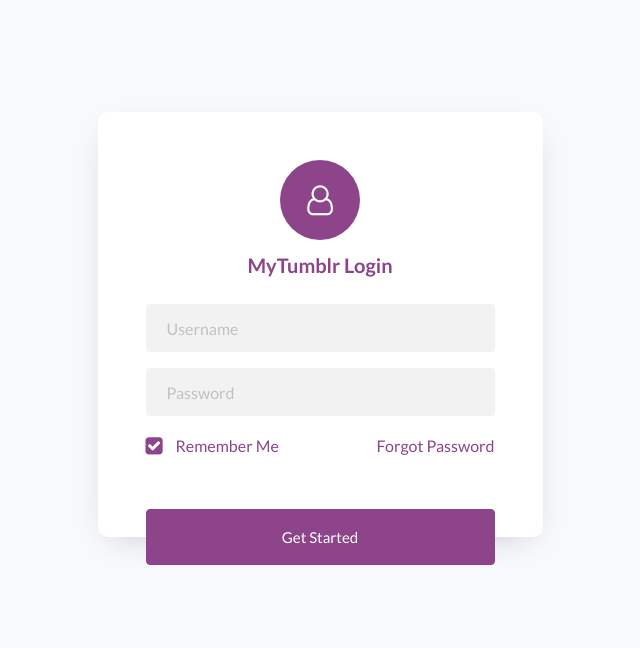
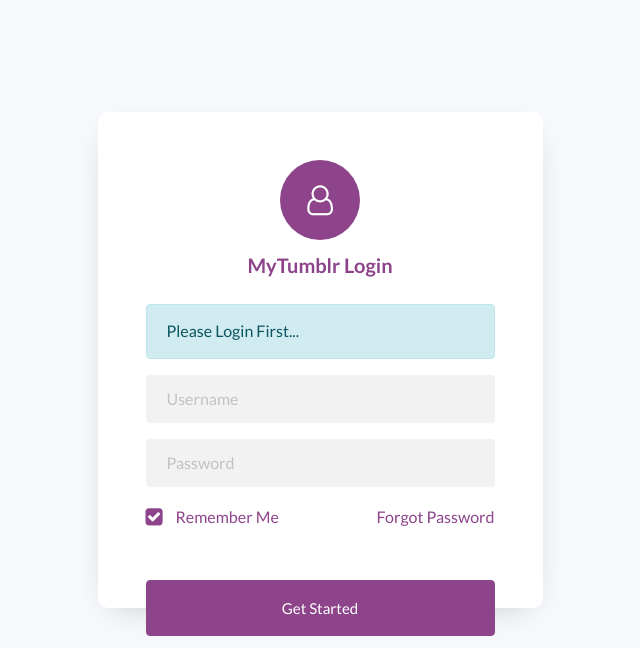
Before and after one commit to alizaRabe/MyTumblr, a PHP site: page /index.php?logfirst in a window 1280 px wide. Shown: the top 648 px of the page, without its empty margins (320-960 px from the left). Run offline with PHP 8.4, Linux system fonts and the light colour scheme.

Commit message:
php login script added

```diff
--- a/index.php
+++ b/index.php
@@ -1,3 +1,46 @@
+<?php
+SESSION_START();
+
+$acc_username = "alizarabe";
+$acc_password = "09152457";
+$acc_fullname = "Aliza Mariz Rabe";
+$acc_address = "Marinduque PH";
+
+
+$url_add = "http://" .$_SERVER['HTTP_HOST'] .$_SERVER['PHP_SELF'];
+
+
+
+if(isset($_REQUEST["login_button"])===true){
+
+	if($_REQUEST['form_username'] != $acc_username){
+		header("Location: ".$url_add." ?notexist");
+	}
+	else if ($_REQUEST['form_username'] ==$acc_username && $_REQUEST['form_password'] != $acc_password){
+		header("Location:".$url_add." ?wrongpass");
+
+	}
+	else if ($_REQUEST['form_username'] ==$acc_username && $_REQUEST['form_password']){
+		header("Location:".$url_add." ?success");
+
+			$_SESSION['ses_username'] = $acc_username;
+			$_SESSION['ses_password'] = $acc_password;
+			$_SESSION['ses_fullname'] = $acc_fullname;
+			$_SESSION['ses_address'] = $acc_address;
+
+	}
+}
+
+?>
+
+
+
+
+
+
+
+
+
 <!doctype html>
 <html lang="en">
   <head>
@@ -24,12 +67,37 @@
 		      	</div>
 		      	<h3 class="text-center mb-4">MyTumblr Login</h3>
 
-						<form action="#" class="login-form">
+				<form method="POST"  class="login-form">
+
 		      		<div class="form-group">
-		      			<input type="text" class="form-control rounded-left" placeholder="Username" required>
+		      	<?php
+
+		      	if(isset($_REQUEST['notexist'])===true){
+		      		echo "<div class='alert alert-danger' role='alert'> Username does not exist....</div>";
+		      		} else if(isset($_REQUEST['wrongpass'])===true){
+		      			echo "<div class='alert alert-warning' role='alert'> Incorrect Password....</div>";
+
+		      		} else if(isset($_REQUEST['success']) ===true){
+		      			echo "<div class='alert alert-success' role='alert'> Redirecting....</div>";
+		      			header ("Refresh: 5; url=account.php");
+		      		}else if (isset($_REQUEST['logout']) === true){
+						echo "<div class='alert alert-info' role='alert'>Thank you...</div>";
+		      		} else if (isset($_REQUEST['logfirst']) === true){
+						echo "<div class='alert alert-info' role='alert'>Please Login First...</div>";
+		      		} else if (isset($_SESSION['ses_username'])===true){
+                  		echo "<div class='alert alert-info' role='alert'>You are still logged in. Please <a href='account.php'>click here</a> to proceed</div>";
+                  	}
+
+
+
+
+		      	?>
+
+
+		      			<input type="text" class="form-control rounded-left" placeholder="Username" name="form_username"required>
 		      		</div>
 	            <div class="form-group d-flex">
-	              <input type="password" class="form-control rounded-left" placeholder="Password" required>
+	              <input type="password" class="form-control rounded-left" placeholder="Password" name="form_password" required>
 	            </div>
 	            <div class="form-group d-md-flex">
 	            	<div class="w-50">
@@ -43,7 +111,7 @@
 								</div>
 	            </div>
 	            <div class="form-group">
-	            	<button type="submit" class="btn btn-primary rounded submit p-3 px-5">Get Started</button>
+	            	<button type="submit" class="btn btn-primary rounded submit p-3 px-5"name="login_button">Get Started</button>
 	            </div>
 	          </form>
 	        </div>
```
Also changed, not shown: account.php (+25 -3 lines).
